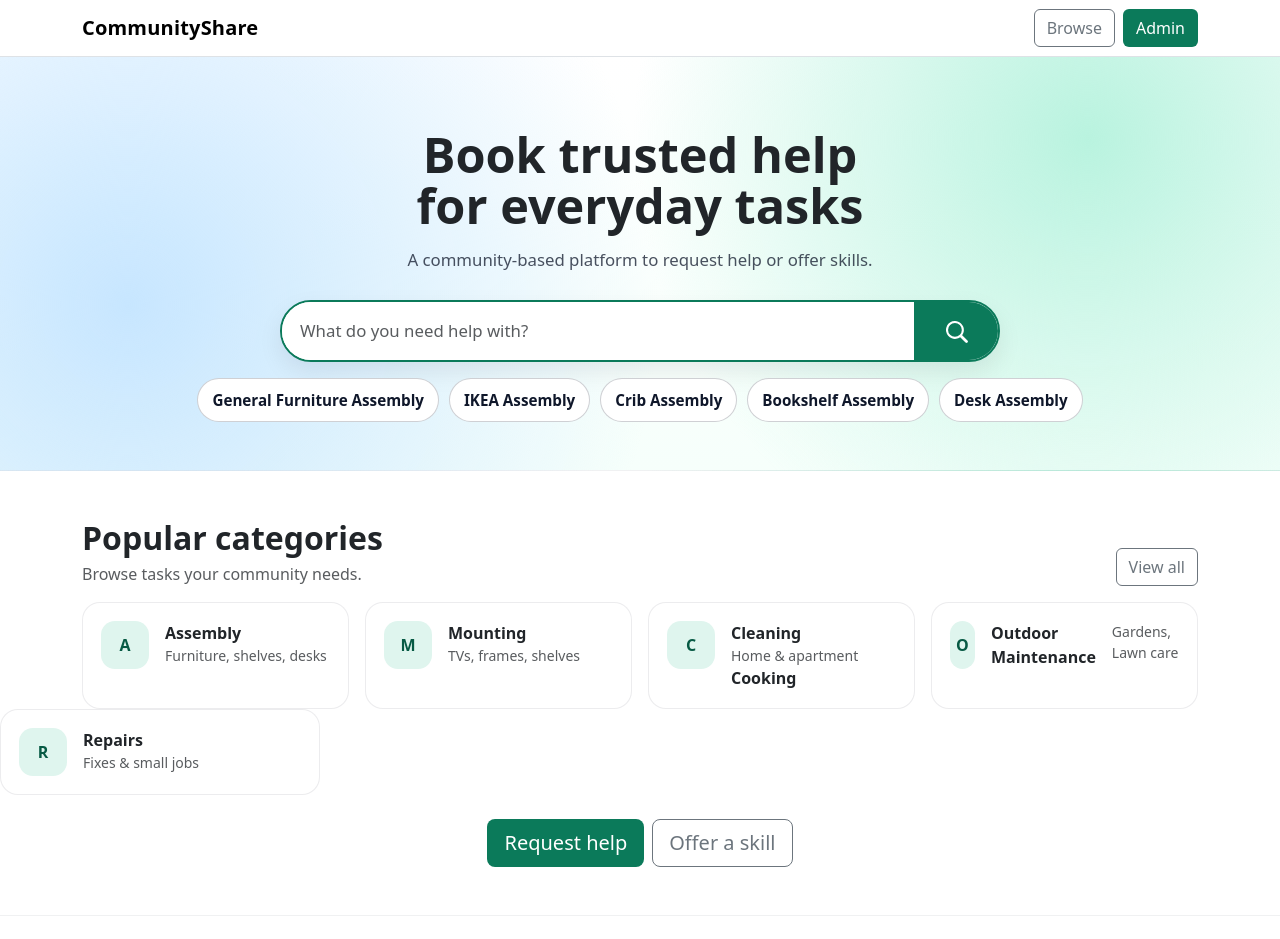
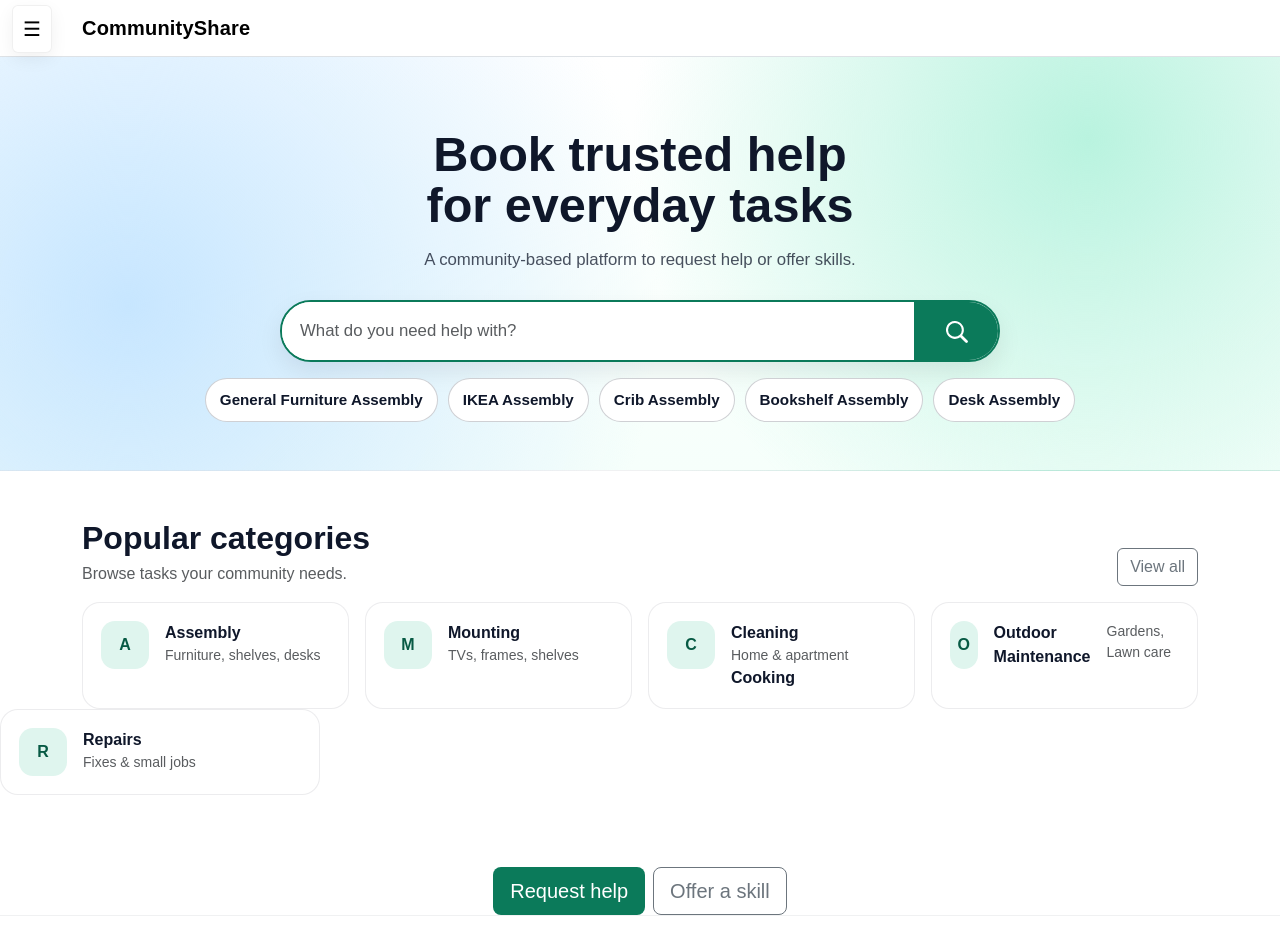
Before and after one commit to moiseslm1/Community-share-, a Django app: page / in a window 1280 px wide. Shown: the top 939 px of the page. Run offline with Django 4.2, Linux system fonts and the light colour scheme; some libraries are stand-ins or nearby versions.

Commit message:
Functioning sidebar + new links

```diff
--- a/core/templates/base.html
+++ b/core/templates/base.html
@@ -1,12 +1,18 @@
 <!DOCTYPE html>
 <html lang="en">
 <head>
+
     <meta charset="UTF-8" />
     <meta name="viewport" content="width=device-width, initial-scale=1.0" />
     <title>{% block title %} Community Share {% endblock %}</title>
 
     <!-- Bootstrap -->
-     <link href="https://cdn.jsdelivr.net/npm/nootstrap@5.3.3/dist/css/bootstrap.min.css" rel="stylesheet">
+     <link href="https://cdn.jsdelivr.net/npm/bootstrap@5.3.3/dist/css/bootstrap.min.css" rel="stylesheet">
+    <div class="layout">
+
+<!-- Main Content -->
+<div class="main-content">
+</div>
 
      <style>
         :root{
@@ -14,9 +20,10 @@
             --brand-dark: #075a44;
             --mint: #dff5ee;
             --ink: #0f172a;
+            --sidebar-width: 240px;
         }
 
-        body{ color: car(--ink); }
+        body{ color: var(--ink); background: #fff; margin: 0; font-family: Arial, sans-serif;}
 
         .navbar-brand{
             font-weight: 800;
@@ -145,20 +152,101 @@
             padding: 22px 0;
             color: rgba(15, 23, 42, .65);
         }
+          .menu-btn{
+            font-size: 20px;
+            background: white;
+            border: 1px solid rgba(0,0,0,.06);
+            border-radius: 6px;
+            padding: 8px 10px;
+            position: fixed;
+            left: 12px;
+            top: 4.5px;
+            z-index: 1100;
+            cursor: pointer;
+            box-shadow: 0 6px 18px rgba(2,6,23,0.06);
+        }
+
+        .sidebar{
+            position: fixed;
+            top: 55px;
+            left: 0;
+            height: 100vh;
+            width: 0;
+            overflow: hidden;
+            background: linear-gradient(180deg,#ffffff,var(--mint));
+            box-shadow: 2px 0 18px rgba(2,6,23,0.06);
+            transition: width .25s ease;
+            z-index: 1050;
+        }
+
+        .sidebar .inner{
+            width: var(--sidebar-width);
+            padding: px;
+            box-sizing: border-box;
+        }
+
+        .sidebar .brand{
+            display:block;
+            font-weight:800;
+            color:var(--brand-dark);
+            text-decoration:none;
+            margin-bottom: 35px;
+            font-size:1.05rem;
+        }
+
+        .sidebar nav a{
+            display:block;
+            padding:10px 12px;
+            margin:6px 12px;
+            color:var(--ink);
+            text-decoration:none;
+            border-radius:8px;
+            font-weight:600;
+        }
+
+        .sidebar nav a:hover{ background: rgba(11,122,90,0.08); color:var(--brand-dark); }
+        .sidebar nav a.active{ background:var(--brand); color:#ffffff; box-shadow: 0 6px 20px rgba(11,122,90,0.08); }
+
+        .main-content{
+            padding: 0;
+            transition: margin-left .25s ease;
+            min-height: 0;
+        }
+
+        .sidebar.open{ width: var(--sidebar-width); }
+        body.sidebar-open .main-content{ margin-left: var(--sidebar-width); }
+
+        @media (max-width: 250px){
+            .sidebar{ background: #ffffff; color:#ffffff; }
+            .sidebar nav a{ color:#000000; }
+            body.sidebar-open .main-content{ margin-left: 0; filter: brightness(.98); }
+        }
+
      </style>
 
      {% block extra_head %}{% endblock %}
 </head>
 
 <body>
+     <button class="menu-btn" id="menuBtn" aria-label="Toggle menu">☰</button>
+
+    <!-- Sidebar -->
+    <aside id="sidebar" class="sidebar" aria-hidden="true">
+        <div class="inner">
+            <nav>
+                <a href="{% url 'home' %}" class="{% if request.path == '/' %}active{% endif %}">Home</a>
+                <a href="{% url 'feed' %}" class="{% if request.path == '/feed/' %}active{% endif %}">Feed</a>
+                <a href="{% url 'guidelines' %}" class="{% if request.path == '/guidelines/' %}active{% endif %}">Guidelines</a>
+                <a href="{% url 'request' %}" class="{% if request.path == '/request/' %}active{% endif %}">Request Service</a>
+                <a href="{% url 'offer' %}" class="{% if request.path == '/offer/' %}active{% endif %}">Offer Service</a>
+                <a href="/admin/">Admin</a> <!-- Should probaly change this part to login info at some point -->
+            </nav>
+        </div>
+    </aside>
+
     <nav class="navbar navbar-expand-lg bg-white sticky-top border-bottom">
         <div class="container">
         <a class="navbar-brand" href="/">CommunityShare</a>
-
-        <div class="ms-auto d-flex gap-2">
-            <a class="btn btn-outline-secondary" href="/feed/">Browse</a>
-            <a class="btn btn-brand" href="/admin/">Admin</a>
-        </div>
         </div>
     </nav>
 
@@ -170,6 +258,37 @@
     </div>
   </footer>
 
+  <!-- script to toggle the sidebar -->
+    <script>
+        const btn = document.getElementById('menuBtn');
+        const sidebar = document.getElementById('sidebar');
+
+        btn.addEventListener('click', () => {
+            const open = sidebar.classList.toggle('open');
+            document.body.classList.toggle('sidebar-open', open);
+            sidebar.setAttribute('aria-hidden', String(!open));
+        });
+
+        // close when clicking outside
+        document.addEventListener('click', e => {
+            if (!sidebar.classList.contains('open')) return;
+            if (sidebar.contains(e.target) || btn.contains(e.target)) return;
+
+            sidebar.classList.remove('open');
+            document.body.classList.remove('sidebar-open');
+            sidebar.setAttribute('aria-hidden', 'true');
+        });
+
+        // close on ESC
+        document.addEventListener('keydown', e => {
+            if (e.key === 'Escape' && sidebar.classList.contains('open')) {
+                sidebar.classList.remove('open');
+                document.body.classList.remove('sidebar-open');
+                sidebar.setAttribute('aria-hidden', 'true');
+            }
+        });
+    </script>
+
   <script src="https://cdn.jsdelivr.net/npm/bootstrap@5.3.3/dist/js/bootstrap.bundle.min.js"></script>
 </body>
 </html>
```
